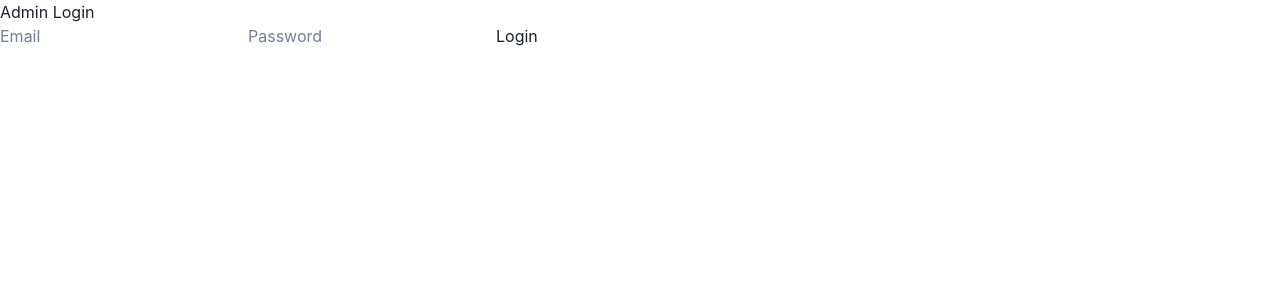
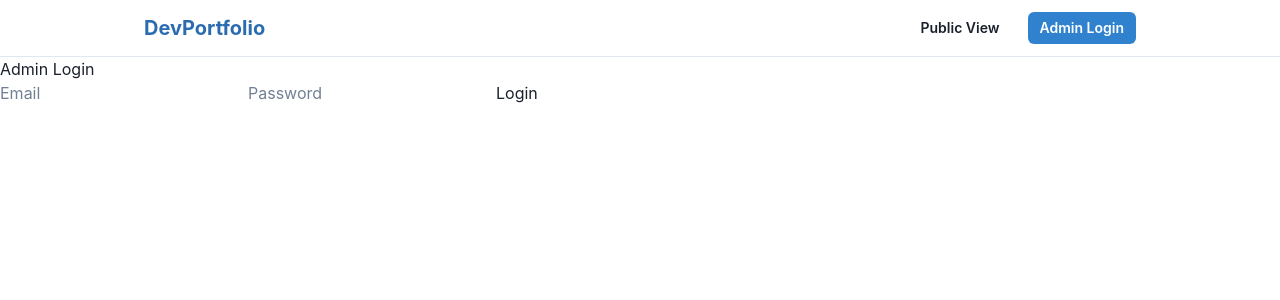
Before and after one commit to NewestCoderJinx/Portfolio-monorepo, a React (Vite) app in the folder web/: page /login in a window 1280 px wide. Shown: the top 300 px of the page. Built offline with nearby package versions, Linux system fonts and the light colour scheme.

Commit message:
added logout button

```diff
--- a/web/src/App.tsx
+++ b/web/src/App.tsx
@@ -2,10 +2,8 @@ import { BrowserRouter, Routes, Route, Navigate } from 'react-router-dom';
 import { PublicView } from './pages/PublicView';
 import AdminView from './pages/AdminView';
 import { LoginView } from './pages/LoginView';
-
-function isAuthenticated() {
-  return Boolean(localStorage.getItem('access_token'));
-}
+import Navbar from './components/Navbar';
+import { isAuthenticated } from './api/auth';
 
 function ProtectedRoute({ children }: { children: React.ReactElement }) {
   if (!isAuthenticated()) {
@@ -17,6 +15,7 @@ function ProtectedRoute({ children }: { children: React.ReactElement }) {
 export function App() {
   return (
     <BrowserRouter>
+      <Navbar />
       <Routes>
         <Route path="/" element={<PublicView />} />
         <Route path="/login" element={<LoginView />} />
--- a/web/src/api/auth.ts
+++ b/web/src/api/auth.ts
@@ -23,8 +23,7 @@ export const loginUser = async (email: string, password: string) => {
   localStorage.setItem('access_token', data.access_token);
   return data;
 };
-
-export const logoutUser = () => {
+  export const logoutUser = (): void => {
   localStorage.removeItem('access_token');
 };
 export const getToken = (): string | null => {
--- /dev/null
+++ b/web/src/components/Navbar.tsx
@@ -0,0 +1,54 @@
+import { Box, Flex, Heading, Button, HStack, Container } from '@chakra-ui/react';
+import { useNavigate, Link as RouterLink } from 'react-router-dom';
+import { isAuthenticated, logoutUser } from '../api/auth';
+
+export function Navbar() {
+  const navigate = useNavigate();
+  const loggedIn = isAuthenticated();
+
+  const handleLogout = () => {
+    logoutUser();
+    navigate('/login');
+  };
+
+  return (
+    <Box bg="white" borderBottom="1px" borderColor="gray.200" px={4} py={3} position="sticky" top={0} zIndex={100}>
+      <Container maxW="container.lg">
+        <Flex align="center" justify="space-between">
+          <Heading
+            as={RouterLink}
+            to="/"
+            size="md"
+            color="blue.600"
+            _hover={{ textDecoration: 'none' }}
+          >
+            DevPortfolio
+          </Heading>
+
+          <HStack spacing={4}>
+            <Button as={RouterLink} to="/" variant="ghost" size="sm">
+              Public View
+            </Button>
+
+            {loggedIn ? (
+              <>
+                <Button as={RouterLink} to="/admin" variant="ghost" size="sm">
+                  Dashboard
+                </Button>
+                <Button colorScheme="red" variant="outline" size="sm" onClick={handleLogout}>
+                  Logout
+                </Button>
+              </>
+            ) : (
+              <Button as={RouterLink} to="/login" colorScheme="blue" size="sm">
+                Admin Login
+              </Button>
+            )}
+          </HStack>
+        </Flex>
+      </Container>
+    </Box>
+  );
+}
+
+export default Navbar;
```
